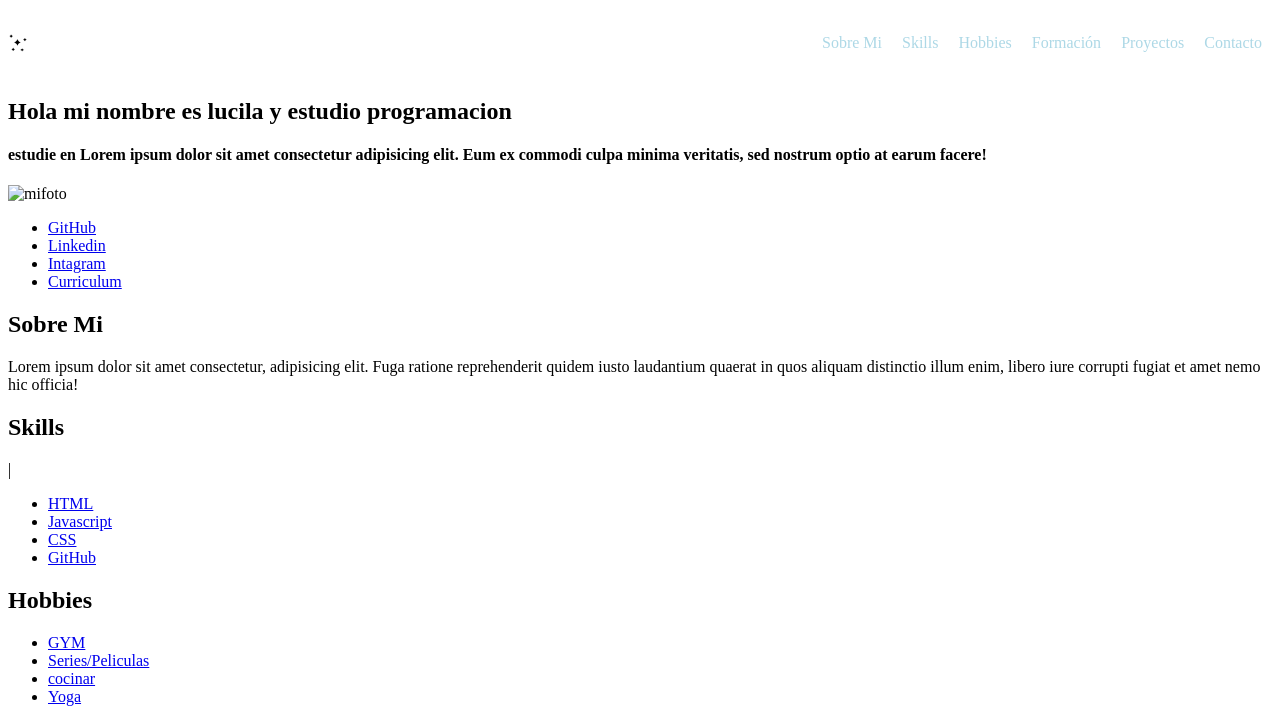
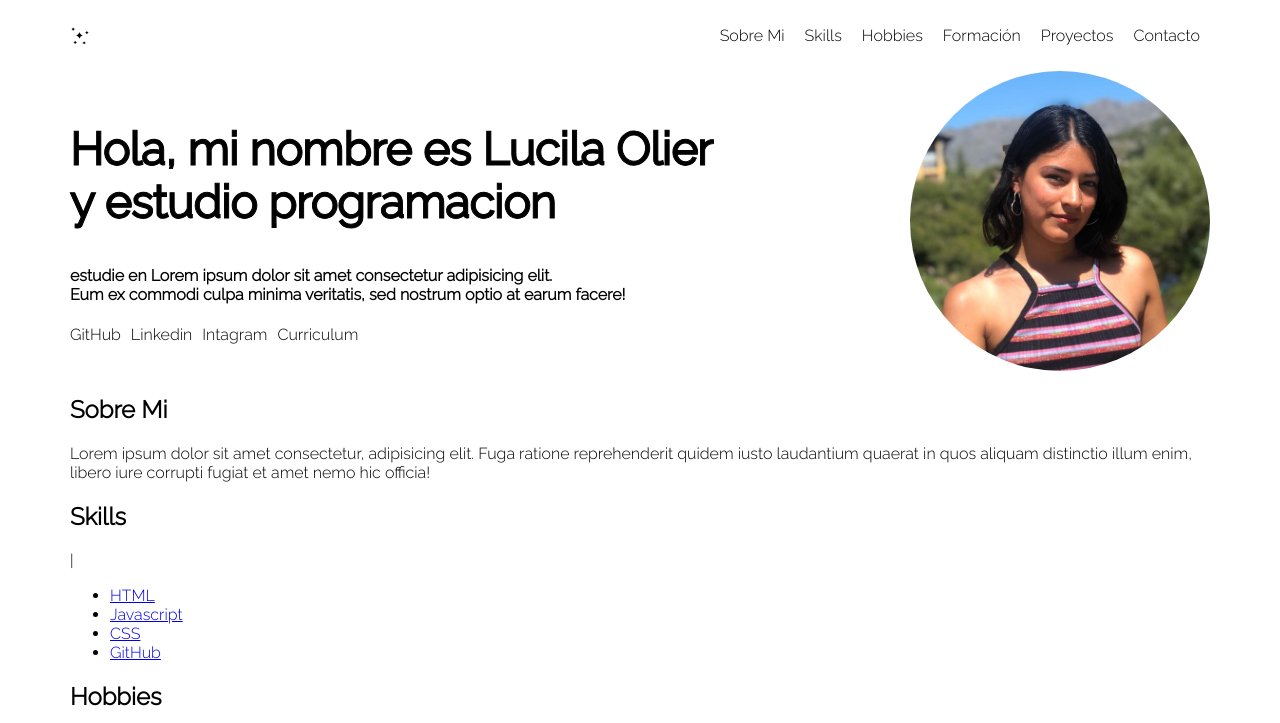
Before and after one commit to lucilaOlier/Portafolio, a plain HTML site: page index.html in a window 1280 px wide. Shown: the top 723 px of the page. Drawn offline with Linux system fonts and the light colour scheme.

Commit message:
termine el inicio, falta corregir texto

```diff
--- /dev/null
+++ b/css/cabecera.css
@@ -0,0 +1,29 @@
+.cabecera{
+    display: flex;
+    justify-content: space-between;
+    align-items: center;
+
+}
+.img__icono{
+    width: 20px;
+    height: 20px;
+}
+.lista__cabecera{
+    display: flex;
+}
+
+.item__cabecera{
+    list-style: none;
+    padding: 10px;
+
+}
+
+.link__cabercera{
+    text-decoration: none;
+    color:black;
+}
+
+.link__cabercera:hover{
+    color: pink;
+    cursor: pointer;
+}
--- a/css/estillo.css
+++ b/css/estillo.css
@@ -1,23 +1,9 @@
-.cabecera{
-    display: flex;
-    justify-content: space-between;
-    align-items: center;
+body{
+    position: absolute;
+   padding-left: 70px;
+   padding-right: 70px;
+   margin: auto;
+   align-items: center;
+   font-family: 'Inter', sans-serif;
+    font-family: 'Raleway', sans-serif;
 }
-.img__icono{
-    width: 20px;
-    height: 20px;
-}
-.lista__cabecera{
-    display: flex;
-}
-
-.item__cabecera{
-    list-style: none;
-    padding: 10px;
-
-}
-
-.link__cabercera{
-    text-decoration: none;
-    color: lightblue
-}
--- /dev/null
+++ b/css/inicio.css
@@ -0,0 +1,45 @@
+.inicio{
+    display: flex;
+    justify-content: space-between;
+    align-items: center;
+}
+.div1__inicio{
+    flex: none;
+}
+
+.titulo__inicio{
+    font-size: 45px;
+    -webkit-text-stroke: thin;
+}
+
+.lista__inicio{
+    display: flex;
+    flex-direction: row;
+    align-items: center;
+    padding: 0px;
+    gap: 10px;
+}
+
+.item__inicio{
+    list-style: none;
+
+}
+
+.link__inicio{
+    text-decoration: none;
+    color: black;
+
+}
+.link__inicio:hover{
+    color:pink;
+    cursor: pointer;
+}
+
+
+
+
+.img__inicio{
+    width: 300px;
+    height: 300px;
+    border-radius: 50%;
+}
--- a/index.html
+++ b/index.html
@@ -4,7 +4,15 @@
     <meta charset="UTF-8">
     <meta http-equiv="X-UA-Compatible" content="IE=edge">
     <meta name="viewport" content="width=device-width, initial-scale=1.0">
+    <link rel="preconnect" href="https://fonts.googleapis.com">
+    <link rel="preconnect" href="https://fonts.gstatic.com" crossorigin>
+    <link href="https://fonts.googleapis.com/css2?family=Inter:wght@300&family=Raleway:wght@300&display=swap"
+    rel="stylesheet">
     <link rel="stylesheet" href="/css/estillo.css">
+    <link rel="stylesheet" href="/css/cabecera.css">
+    <link rel="stylesheet" href="/css/inicio.css">
+    <link rel="preconnect" href="https://fonts.googleapis.com">
+<link rel="preconnect" href="https://fonts.gstatic.com" crossorigin>
     <title>Portafolio</title>
 </head>
 <body>
@@ -20,24 +28,27 @@
         </ul>
     </header>
 
-    <section class="incio ">
+    <section class="inicio">
 
-        <div>
-            <h1>Hola mi nombre es lucila y estudio programacion</h1>
-            <h4>estudie en Lorem ipsum dolor sit amet consectetur adipisicing elit.
+        <div class="div1__inicio">
+            <h1 class="titulo__inicio">Hola, mi nombre es Lucila Olier <br> y estudio programacion</h1>
+            <h4 class="parrafo__inicio">estudie en Lorem ipsum dolor sit amet consectetur adipisicing elit.<br>
             Eum ex commodi culpa minima veritatis, sed nostrum optio at earum facere!
             </h4>
-        </div>
-        <div>
-            <img src="#" alt="mifoto">
+            <ul class="lista__inicio">
+                <li class="item__inicio"><a class="link__inicio" href="#">GitHub</a></li>
+                <li class="item__inicio"><a class="link__inicio" href="#">Linkedin</a></li>
+                <li class="item__inicio"><a class="link__inicio" href="#">Intagram</a></li>
+                <li class="item__inicio"><a class="link__inicio" href="#">Curriculum</a></li>
+            </ul>
         </div>
 
-        <ul>
-            <li><a href="#">GitHub</a></li>
-            <li><a href="#">Linkedin</a></li>
-            <li><a href="#">Intagram</a></li>
-            <li><a href="#">Curriculum</a></li>
-        </ul>
+        <div class="div2__inicio">
+            <img src="/css/img/mifoto.jpg" class="img__inicio">
+        </div>
+
+
+
     </section>
 
 
```
Also changed, not shown: css/img/click.png (added), css/img/mifoto.jpg (added).
